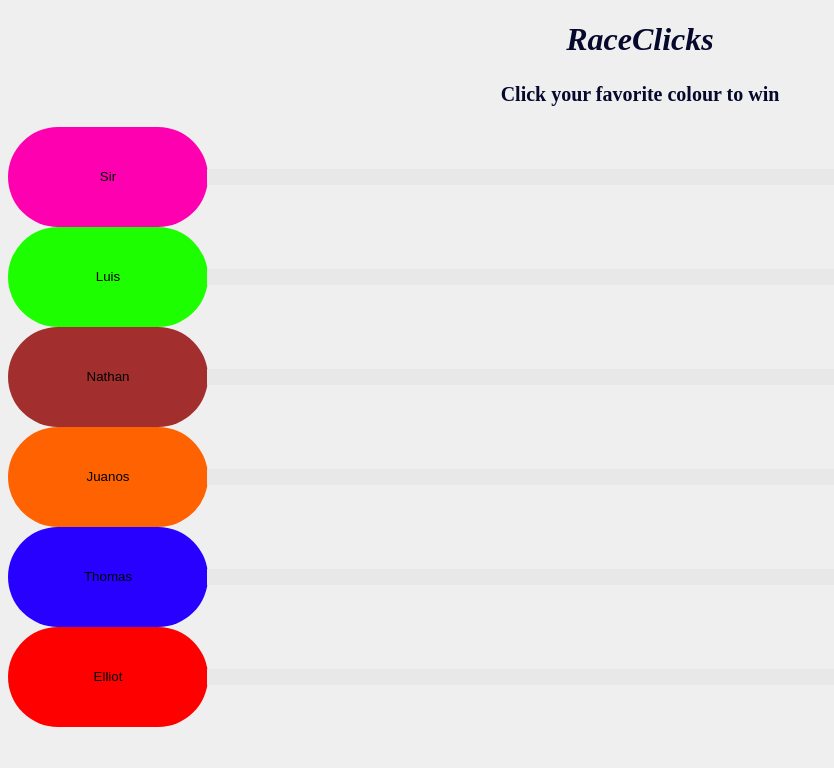
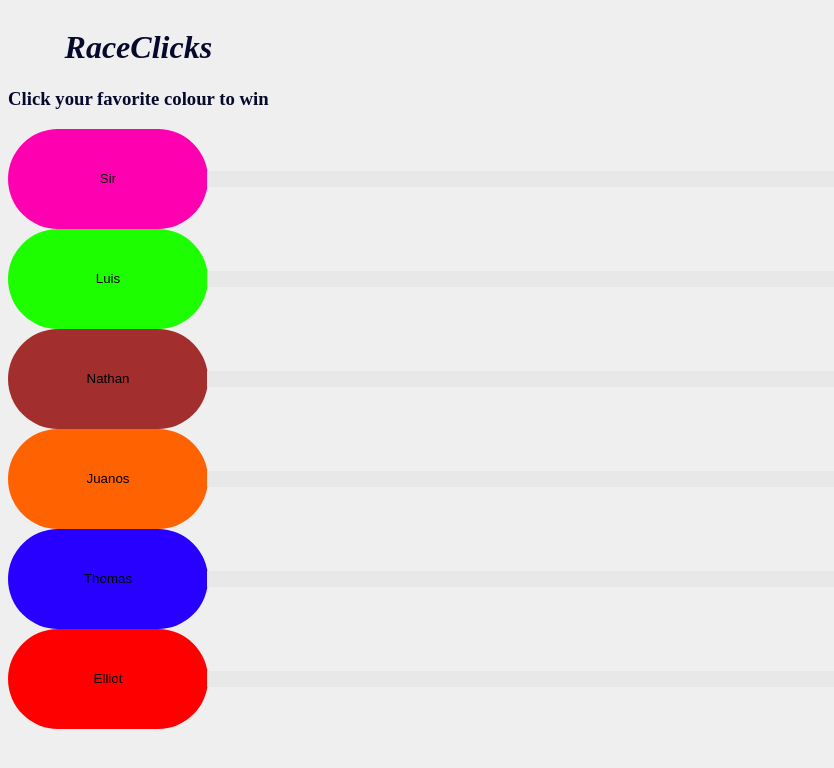
Before and after one commit to BirkdaleHigh/raceClicks, a website: page public/index.html in a window 1280 px wide. Shown: the whole page, without its empty margins (0-834 px from the left). Drawn offline with nearby package versions, Linux system fonts and the light colour scheme; no server answers.

Commit message:
New header layout to keep the page still as scores are added

```diff
--- a/public/index.html
+++ b/public/index.html
@@ -7,7 +7,24 @@
   <style>
     /*colour list: 1f77b4, ff7f0e, #2ca02c, #d62728*/
     body{background: #efefef; color: #06092c;}
-    h1{font-style: italic} h1,h2{text-align: center;}
+    h1{font-style: italic}
+    header{
+      display:flex;
+      text-align: center;
+    }
+    #score{
+      min-width: 100px;
+      height: 120px;
+      flex:3;
+      margin: 0;
+      overflow-y: scroll;
+      list-style: none;
+      text-align: justify;
+    }
+    #score li{
+      display: inline-block;
+      margin: 5px;
+    }
     button{
       width: 200px;
       height: 100px;
@@ -30,9 +47,13 @@
   </style>
 </head>
 <body>
-  <h1>RaceClicks</h1>
-  <h2><small>Click your favorite colour to win</small></h2>
-  <ul id=score></ul>
+  <header>
+    <div>
+      <h1>RaceClicks</h1>
+      <h3>Click your favorite colour to win</h3>
+    </div>
+    <ul id=score></ul>
+  </header>
 
   <section class="racers">
     <div id="Sir">
```
